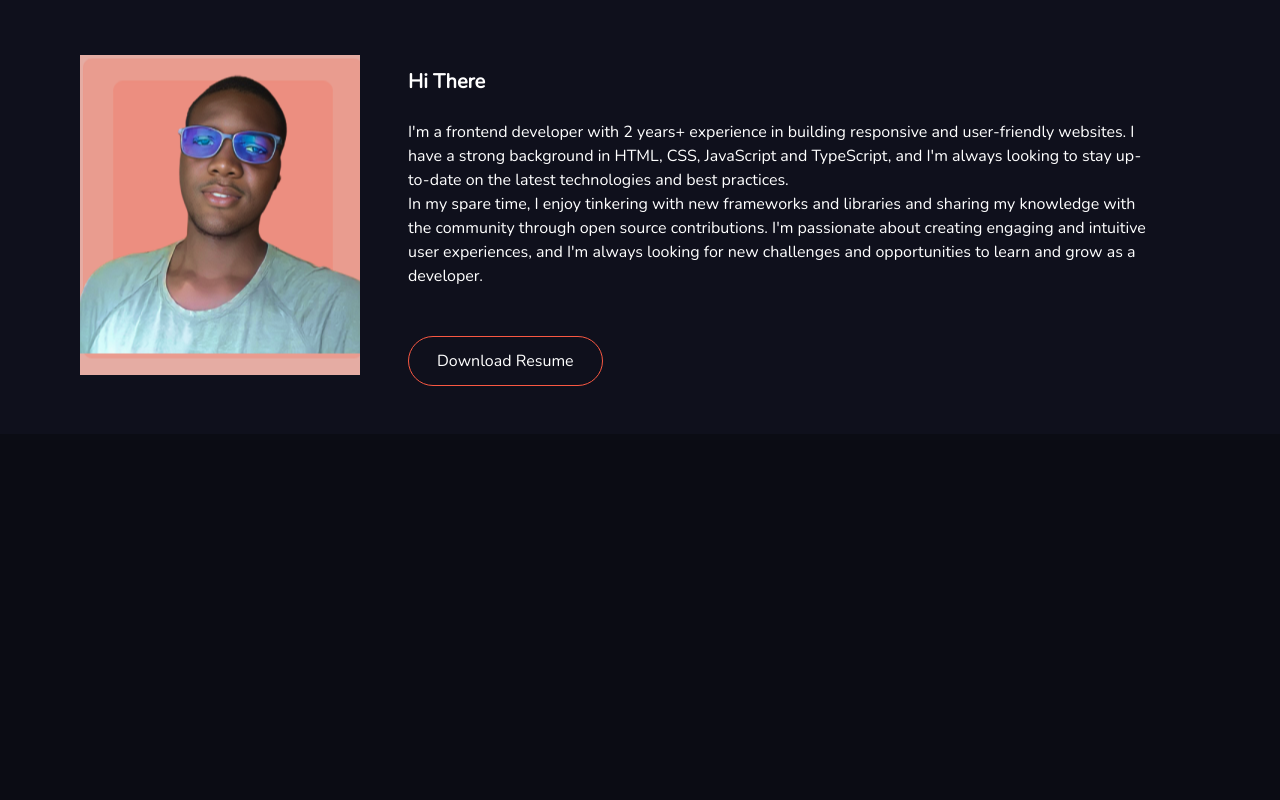
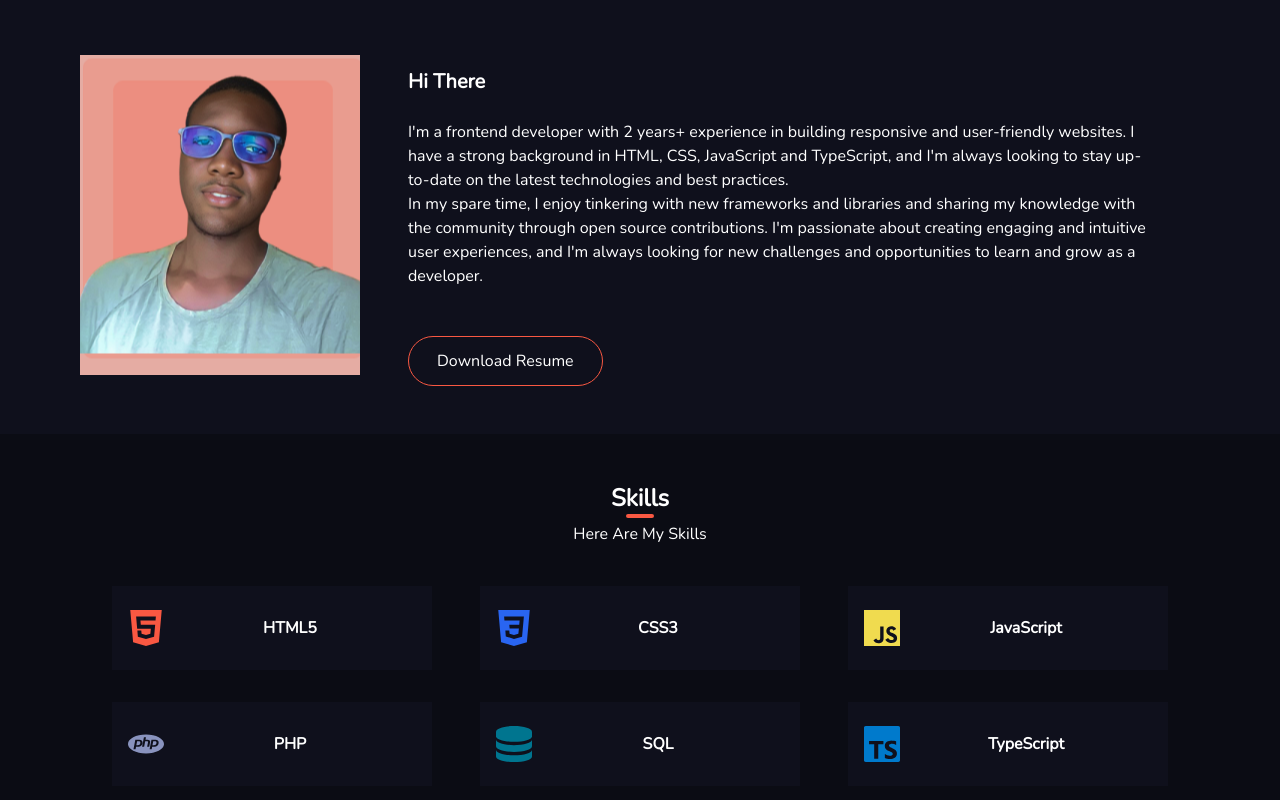
Before and after one commit to Praisecodes/portfolio-tsx, a React (Vite) app: page / in a window 1280 px wide. Shown: the part 1034-1834 px from the top of the page. Before the commit the page ends 1468 px from the top, so only its background shows below. Built offline with nearby package versions, Linux system fonts and the light colour scheme.

Commit message:
[Update] Work on skills section

```diff
--- a/src/App.tsx
+++ b/src/App.tsx
@@ -1,4 +1,4 @@
-import { Intro, Header, Services, About } from './components'
+import { Intro, Header, Services, About, Skills } from './components'
 
 function App() {
   return (
@@ -7,6 +7,7 @@ function App() {
     <Intro />
     <Services />
     <About />
+    <Skills />
     </>
   )
 }
--- a/src/components/index.tsx
+++ b/src/components/index.tsx
@@ -2,5 +2,6 @@ import Intro from "./intro";
 import Header from "./header";
 import Services from "./services";
 import About from "./about";
+import Skills from "./skills";
 
-export {Header, Intro, Services, About};
+export {Header, Intro, Services, About, Skills};
--- /dev/null
+++ b/src/components/skills.tsx
@@ -0,0 +1,75 @@
+import { SiJavascript, SiCss3, SiHtml5, SiPhp, SiTypescript } from 'react-icons/si';
+import { ImDatabase } from 'react-icons/im';
+import { useState } from 'react';
+
+export default function Skills(): any{
+    const [skills]: readonly any[] = useState([
+        {
+            id: 1,
+            icon: <SiHtml5 />,
+            title: "HTML5",
+            coloring: 'orange',
+        },
+        {
+            id: 2,
+            icon: <SiCss3 />,
+            title: "CSS3",
+            coloring: 'csscolor',
+        },
+        {
+            id: 3,
+            icon: <SiJavascript />,
+            title: "JavaScript",
+            coloring: "jscolor",
+        },
+        {
+            id: 4,
+            icon: <SiPhp />,
+            title: "PHP",
+            coloring: "phpcolor",
+        },
+        {
+            id: 5,
+            icon: <ImDatabase />,
+            title: "SQL",
+            coloring: "sqlcolor",
+        },
+        {
+            id: 6,
+            icon: <SiTypescript />,
+            title: "TypeScript",
+            coloring: "typescriptcolor",
+        },
+    ])
+
+    return (
+        <div id='skills' className="py-12 bg-main-bg flex flex-col items-center font-Nunito text-white">
+            <h1 className="flex mb-1 flex-col items-center font-bold text-2xl after:content-[''] after:bg-orange after:block after:h-1 after:w-1/2 after:rounded-full">
+                Skills
+            </h1>
+            <p>
+                Here Are My Skills
+            </p><br />
+            <p className="hidden text-csscolor text-jscolor text-phpcolor text-sqlcolor text-typescriptcolor">
+                something
+            </p>
+            <div className="flex flex-wrap justify-center items-center">
+                {
+                    skills.map((skill: any)=>(
+                        <div className="bg-alternate-bg py-6 px-4 lg:w-80 w-full mx-6 my-4 flex text-white font-Nunito items-center justify-between font-bold">
+                            <i className={`text-${skill.coloring} text-4xl`}>
+                                {skill.icon}
+                            </i>
+                            <p>
+                                {skill.title}
+                            </p>
+                            <p className="invisible">
+                                {skill.percent}
+                            </p>
+                        </div>
+                    ))
+                }
+            </div>
+        </div>
+    )
+}
--- a/tailwind.config.cjs
+++ b/tailwind.config.cjs
@@ -10,6 +10,11 @@ module.exports = {
         'main-bg': '#0B0C14',
         'orange': '#F95842',
         'alternate-bg': '#0F101C',
+        'csscolor': '#2965F1',
+        'jscolor': '#f0db4f',
+        'phpcolor': '#8993be',
+        'sqlcolor': '#00758F',
+        'typescriptcolor': '#007acc',
       },
       fontFamily:{
         'Lato': ["Lato"],
```
